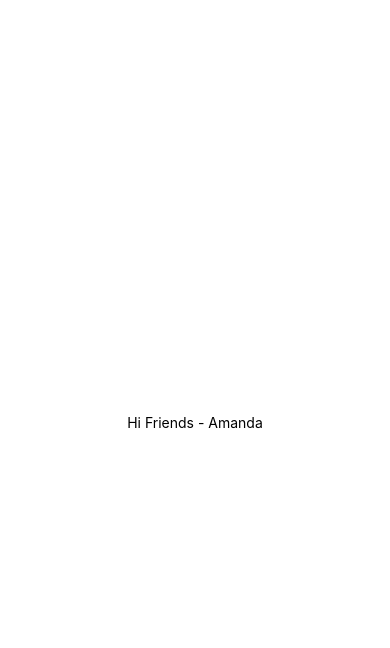
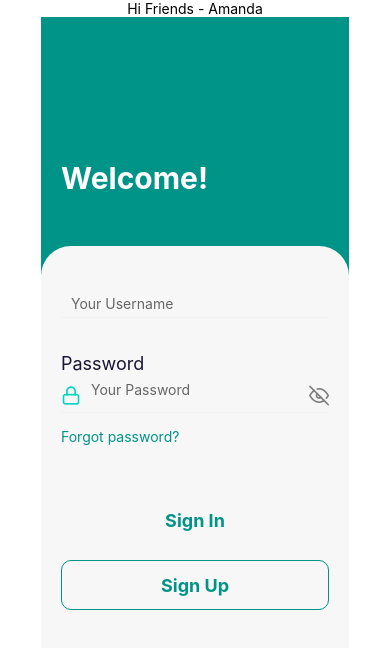
Before and after one commit to harrismichael2095/cop4331-helpinghand-mobile, a React Native app: screen / in a window 390 px wide. Shown: the top 648 px of the page. Built offline with nearby package versions, Linux system fonts and the light colour scheme.

Commit message:
added login page

```diff
--- a/App.js
+++ b/App.js
@@ -1,12 +1,15 @@
 import { StatusBar } from 'expo-status-bar';
 import React from 'react';
 import { StyleSheet, Text, View } from 'react-native';
+import Login from './screens/login';
 
 export default function App() {
+
   return (
     <View style={styles.container}>
       <Text>Hi Friends - Amanda</Text>
       <StatusBar style="auto" />
+      <Login/>
     </View>
   );
 }
--- a/package.json
+++ b/package.json
@@ -13,7 +13,10 @@
     "react": "16.13.1",
     "react-dom": "16.13.1",
     "react-native": "https://github.com/expo/react-native/archive/sdk-42.0.0.tar.gz",
-    "react-native-web": "~0.13.12"
+    "react-native-animatable": "^1.3.3",
+    "react-native-feather": "^1.1.2",
+    "react-native-linear-gradient": "^2.5.6",
+    "react-native-web": "^0.17.5"
   },
   "devDependencies": {
     "@babel/core": "^7.9.0"
--- /dev/null
+++ b/screens/login.js
@@ -0,0 +1,298 @@
+import React from 'react';
+import {
+    View,
+    Text,
+    TouchableOpacity,
+    TextInput,
+    Platform,
+    StyleSheet ,
+    StatusBar,
+    Alert
+} from 'react-native';
+import * as Animatable from 'react-native-animatable';
+import Feather from 'react-native-vector-icons/Feather';
+const SignInScreen = ({navigation}) => {
+
+    const [data, setData] = React.useState({
+        username: '',
+        password: '',
+        check_textInputChange: false,
+        secureTextEntry: true,
+        isValidUser: true,
+        isValidPassword: true,
+    });
+
+    // const { colors } = useTheme();
+
+    // const { signIn } = React.useContext(AuthContext);
+
+    const textInputChange = (val) => {
+        if( val.trim().length >= 4 ) {
+            setData({
+                ...data,
+                username: val,
+                check_textInputChange: true,
+                isValidUser: true
+            });
+        } else {
+            setData({
+                ...data,
+                username: val,
+                check_textInputChange: false,
+                isValidUser: false
+            });
+        }
+    }
+
+    const handlePasswordChange = (val) => {
+        if( val.trim().length >= 8 ) {
+            setData({
+                ...data,
+                password: val,
+                isValidPassword: true
+            });
+        } else {
+            setData({
+                ...data,
+                password: val,
+                isValidPassword: false
+            });
+        }
+    }
+
+    const updateSecureTextEntry = () => {
+        setData({
+            ...data,
+            secureTextEntry: !data.secureTextEntry
+        });
+    }
+
+    const handleValidUser = (val) => {
+        if( val.trim().length >= 4 ) {
+            setData({
+                ...data,
+                isValidUser: true
+            });
+        } else {
+            setData({
+                ...data,
+                isValidUser: false
+            });
+        }
+    }
+
+    const loginHandle = (userName, password) => {
+
+        // const foundUser = Users.filter( item => {
+        //     return userName == item.username && password == item.password;
+        // } );
+
+        // if ( data.username.length == 0 || data.password.length == 0 ) {
+        //     Alert.alert('Wrong Input!', 'Username or password field cannot be empty.', [
+        //         {text: 'Okay'}
+        //     ]);
+        //     return;
+        // }
+
+        // if ( foundUser.length == 0 ) {
+        //     Alert.alert('Invalid User!', 'Username or password is incorrect.', [
+        //         {text: 'Okay'}
+        //     ]);
+        //     return;
+        // }
+        // signIn(foundUser);
+    }
+
+    return (
+      <View style={styles.container}>
+          <StatusBar backgroundColor='#009387' barStyle="light-content"/>
+        <View style={styles.header}>
+            <Text style={styles.text_header}>Welcome!</Text>
+        </View>
+        <Animatable.View
+            animation="fadeInUpBig"
+            style={[styles.footer, {
+                backgroundColor: "#f7f7f7"
+            }]}
+        >
+            <Text style={[styles.text_footer, {
+                color: "#f7f7f7"
+            }]}>Username</Text>
+            <View style={styles.action}>
+
+                <TextInput
+                    placeholder="Your Username"
+                    placeholderTextColor="#666666"
+                    style={[styles.textInput, {
+                        color: "#1B1534"
+                    }]}
+                    autoCapitalize="none"
+                    onChangeText={(val) => textInputChange(val)}
+                    onEndEditing={(e)=>handleValidUser(e.nativeEvent.text)}
+                />
+                {data.check_textInputChange ?
+                <Animatable.View
+                    animation="bounceIn"
+                >
+                    <Feather
+                        name="check-circle"
+                        color="green"
+                        size={20}
+                    />
+                </Animatable.View>
+                : null}
+            </View>
+            { data.isValidUser ? null :
+            <Animatable.View animation="fadeInLeft" duration={500}>
+            <Text style={styles.errorMsg}>Username must be 4 characters long.</Text>
+            </Animatable.View>
+            }
+
+
+            <Text style={[styles.text_footer, {
+                color: "#1B1534",
+                marginTop: 35
+            }]}>Password</Text>
+            <View style={styles.action}>
+                <Feather
+                    name="lock"
+                    color="#08d4c4"
+                    size={20}
+                />
+                <TextInput
+                    placeholder="Your Password"
+                    placeholderTextColor="#666666"
+                    secureTextEntry={data.secureTextEntry ? true : false}
+                    style={[styles.textInput, {
+                        color: "#08d4c4"
+                    }]}
+                    autoCapitalize="none"
+                    onChangeText={(val) => handlePasswordChange(val)}
+                />
+                <TouchableOpacity
+                    onPress={updateSecureTextEntry}
+                >
+                    {data.secureTextEntry ?
+                    <Feather
+                        name="eye-off"
+                        color="grey"
+                        size={20}
+                    />
+                    :
+                    <Feather
+                        name="eye"
+                        color="grey"
+                        size={20}
+                    />
+                    }
+                </TouchableOpacity>
+            </View>
+            { data.isValidPassword ? null :
+            <Animatable.View animation="fadeInLeft" duration={500}>
+            <Text style={styles.errorMsg}>Password must be 8 characters long.</Text>
+            </Animatable.View>
+            }
+
+
+            <TouchableOpacity>
+                <Text style={{color: '#009387', marginTop:15}}>Forgot password?</Text>
+            </TouchableOpacity>
+            <View style={styles.button}>
+                <TouchableOpacity
+                    style={styles.signIn}
+                    onPress={() => {loginHandle( data.username, data.password )}}
+                >
+
+                    <Text style={[styles.textSign, {
+                        color:'#009387'
+                    }]}>Sign In</Text>
+                </TouchableOpacity>
+
+                <TouchableOpacity
+                    onPress={() => navigation.navigate('SignUpScreen')}
+                    style={[styles.signIn, {
+                        borderColor: '#009387',
+                        borderWidth: 1,
+                        marginTop: 15
+                    }]}
+                >
+                    <Text style={[styles.textSign, {
+                        color: '#009387'
+                    }]}>Sign Up</Text>
+                </TouchableOpacity>
+            </View>
+        </Animatable.View>
+      </View>
+    );
+};
+
+export default SignInScreen;
+
+const styles = StyleSheet.create({
+    container: {
+      flex: 1,
+      backgroundColor: '#009387'
+    },
+    header: {
+        flex: 1,
+        justifyContent: 'flex-end',
+        paddingHorizontal: 20,
+        paddingBottom: 50
+    },
+    footer: {
+        flex: 3,
+        backgroundColor: '#fff',
+        borderTopLeftRadius: 30,
+        borderTopRightRadius: 30,
+        paddingHorizontal: 20,
+        paddingVertical: 30
+    },
+    text_header: {
+        color: '#fff',
+        fontWeight: 'bold',
+        fontSize: 30
+    },
+    text_footer: {
+        color: '#05375a',
+        fontSize: 18
+    },
+    action: {
+        flexDirection: 'row',
+        marginTop: 10,
+        borderBottomWidth: 1,
+        borderBottomColor: '#f2f2f2',
+        paddingBottom: 5
+    },
+    actionError: {
+        flexDirection: 'row',
+        marginTop: 10,
+        borderBottomWidth: 1,
+        borderBottomColor: '#FF0000',
+        paddingBottom: 5
+    },
+    textInput: {
+        flex: 1,
+        marginTop: Platform.OS === 'ios' ? 0 : -12,
+        paddingLeft: 10,
+        color: '#05375a',
+    },
+    errorMsg: {
+        color: '#FF0000',
+        fontSize: 14,
+    },
+    button: {
+        alignItems: 'center',
+        marginTop: 50
+    },
+    signIn: {
+        width: '100%',
+        height: 50,
+        justifyContent: 'center',
+        alignItems: 'center',
+        borderRadius: 10
+    },
+    textSign: {
+        fontSize: 18,
+        fontWeight: 'bold'
+    }
+  });
```
Also changed, not shown: 2 other files (tests, documents, lock files or other folders).
